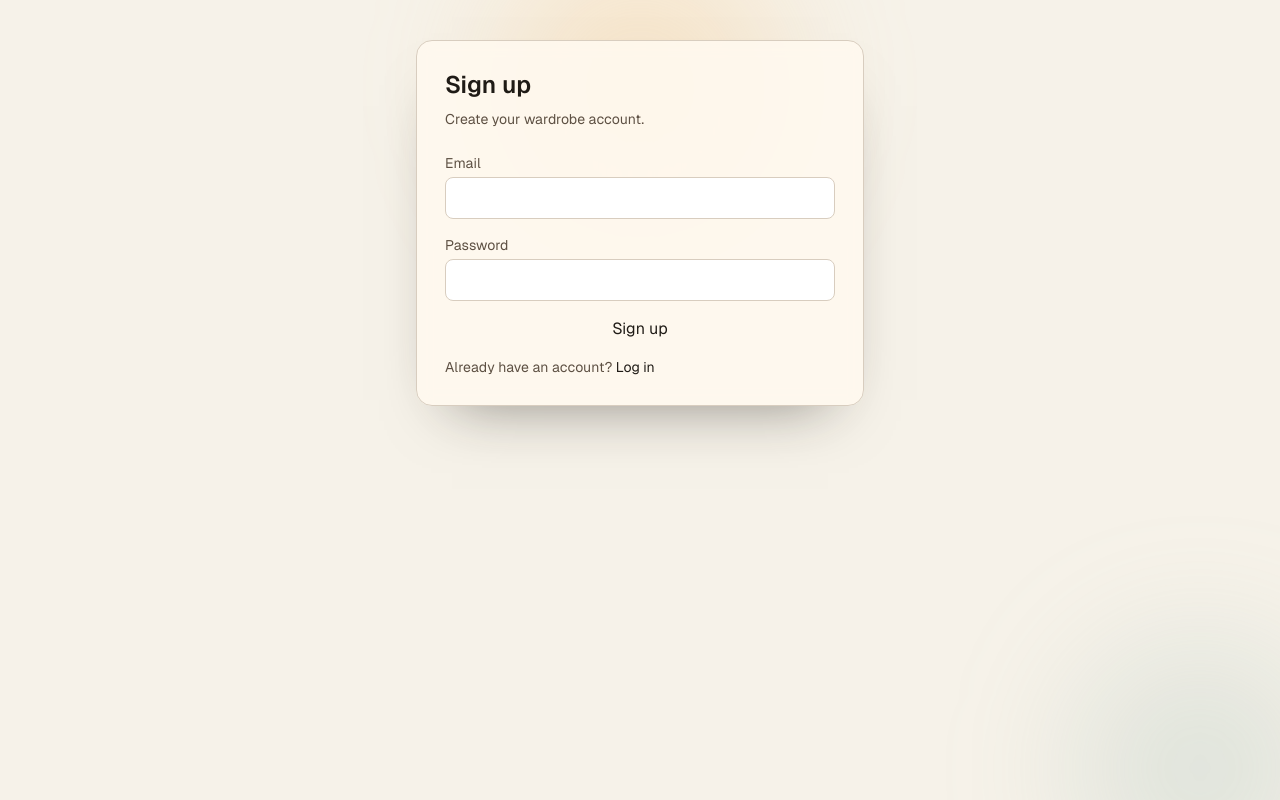
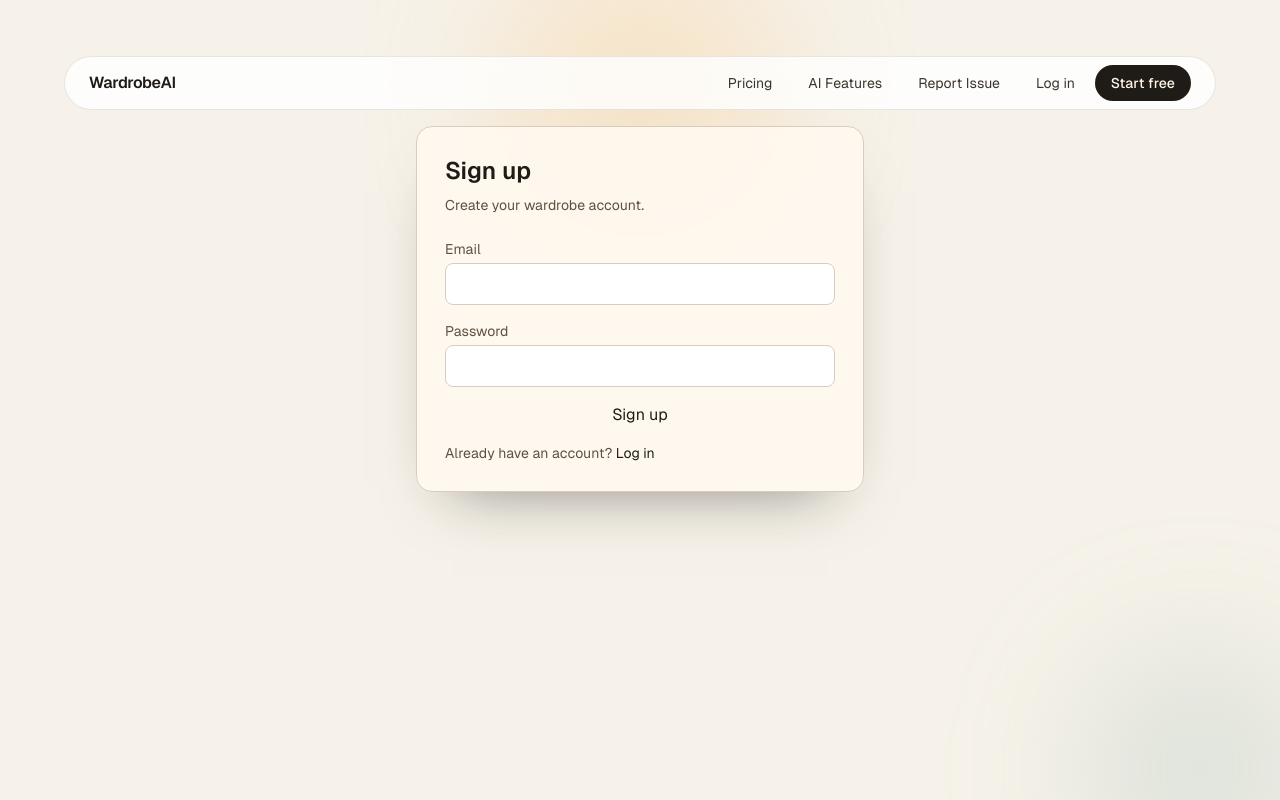
Before and after one commit to 2ndPairofBoots/wardrobe-ai, a Next.js app: page /signup in a window 1280 px wide. Built offline with nearby package versions, Linux system fonts and the light colour scheme.

Commit message:
Add shared public navbar to auth pages

```diff
--- a/app/(auth)/login/page.tsx
+++ b/app/(auth)/login/page.tsx
@@ -1,6 +1,7 @@
 import Link from "next/link";
 import { redirect } from "next/navigation";
 import { Button } from "@/components/ui/Button";
+import { PublicHeader } from "@/components/site/PublicHeader";
 import { createClient } from "@/lib/supabase/server";
 
 type LoginPageProps = {
@@ -45,7 +46,10 @@ export default function LoginPage({ searchParams }: LoginPageProps) {
         <div className="absolute bottom-[-6rem] right-[-3rem] h-64 w-64 rounded-full bg-[#8ab0ab]/20 blur-3xl" />
       </div>
 
-      <div className="relative mx-auto w-full max-w-md rounded-2xl border border-border bg-surface/90 p-6 shadow-[0_30px_60px_-36px_rgba(31,27,22,0.55)] backdrop-blur sm:p-7">
+      <div className="relative mx-auto w-full max-w-6xl">
+        <PublicHeader />
+
+        <div className="mx-auto mt-8 w-full max-w-md rounded-2xl border border-border bg-surface/90 p-6 shadow-[0_30px_60px_-36px_rgba(31,27,22,0.55)] backdrop-blur sm:p-7">
           <h1 className="text-2xl font-semibold">Log in</h1>
           <p className="mt-2 text-sm text-text-secondary">Access your wardrobe account.</p>
 
@@ -97,6 +101,7 @@ export default function LoginPage({ searchParams }: LoginPageProps) {
             </Link>
           </p>
         </div>
+      </div>
     </main>
   );
 }
--- a/app/(auth)/signup/page.tsx
+++ b/app/(auth)/signup/page.tsx
@@ -1,6 +1,7 @@
 import Link from "next/link";
 import { redirect } from "next/navigation";
 import { Button } from "@/components/ui/Button";
+import { PublicHeader } from "@/components/site/PublicHeader";
 import { createClient } from "@/lib/supabase/server";
 
 type SignupPageProps = {
@@ -47,7 +48,10 @@ export default function SignupPage({ searchParams }: SignupPageProps) {
         <div className="absolute bottom-[-6rem] right-[-3rem] h-64 w-64 rounded-full bg-[#8ab0ab]/20 blur-3xl" />
       </div>
 
-      <div className="relative mx-auto w-full max-w-md rounded-2xl border border-border bg-surface/90 p-6 shadow-[0_30px_60px_-36px_rgba(31,27,22,0.55)] backdrop-blur sm:p-7">
+      <div className="relative mx-auto w-full max-w-6xl">
+        <PublicHeader />
+
+        <div className="mx-auto mt-8 w-full max-w-md rounded-2xl border border-border bg-surface/90 p-6 shadow-[0_30px_60px_-36px_rgba(31,27,22,0.55)] backdrop-blur sm:p-7">
           <h1 className="text-2xl font-semibold">Sign up</h1>
           <p className="mt-2 text-sm text-text-secondary">Create your wardrobe account.</p>
 
@@ -95,6 +99,7 @@ export default function SignupPage({ searchParams }: SignupPageProps) {
             </Link>
           </p>
         </div>
+      </div>
     </main>
   );
 }
```
Lines whose indentation alone changed are shown as unchanged.
